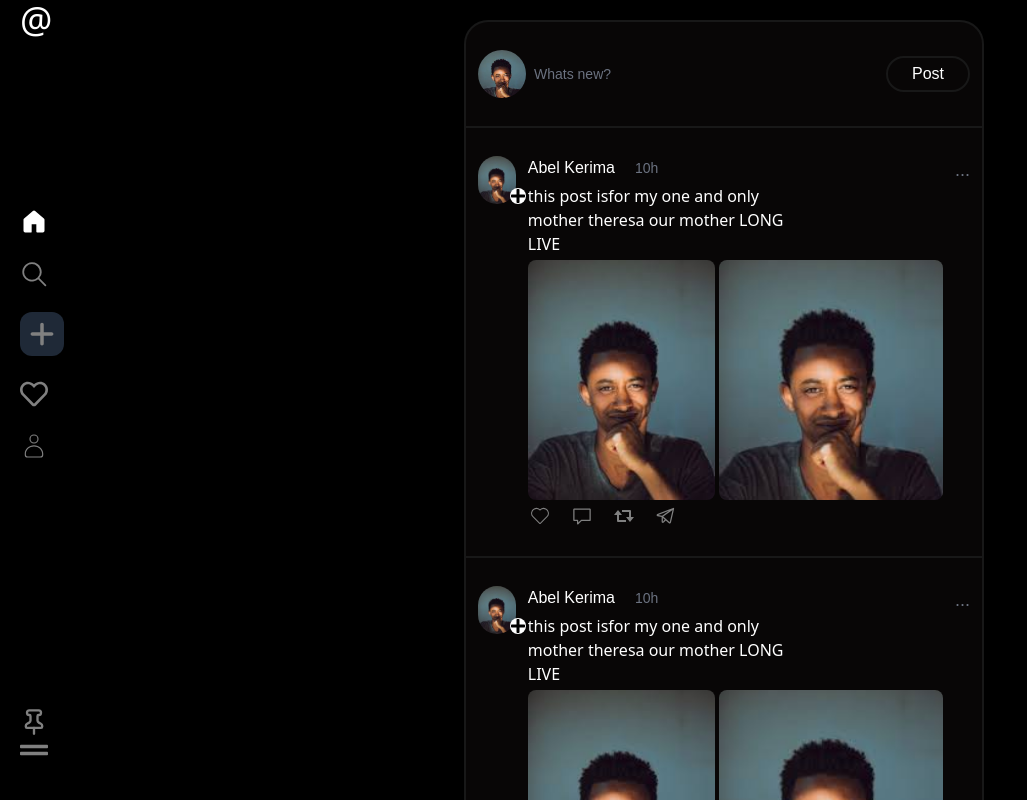
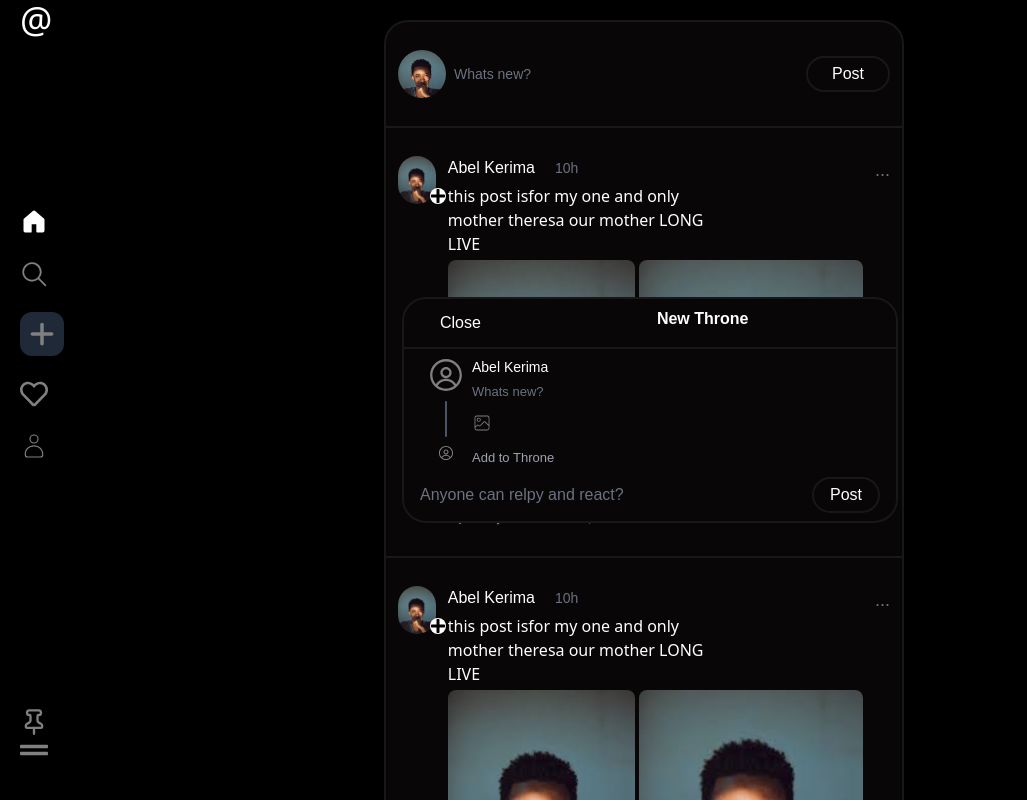
Before and after one commit to lleull/throne, a Next.js app: page / in a window 1280 px wide. Both pictures are taken after a click on the element 42 px from the left and 334 px from the top of the page. Shown: the top 800 px of the page, without its empty margins (0-1027 px from the left). Built offline with nearby package versions, Linux system fonts and the light colour scheme.

Commit message:
Add post ui finished

```diff
--- a/src/app/page.tsx
+++ b/src/app/page.tsx
@@ -4,19 +4,18 @@ import MainBox from '@/components/MainBox'
 import Image from 'next/image'
 import React, { useState } from 'react'
 import Avatar from "@/assets/p1.jpeg"
-import AddThrone from '@/components/AddThrone'
 import Sidebar from '@/components/Sidebar'
-
+import AddNewPost from '@/components/AddPost'
 interface Hometype {
   CustomPost: any
 }
 const Home: React.FC<Hometype> = ({ children }: any) => {
   const [isModalOpen, setModalOpen] = useState(false);
   return (
-    <div className="flex flex-row items-center">
+    <div className="flex flex-row items-center " >
 
       <Sidebar setModalOpen={setModalOpen} />
-      {/* <AddThrone isOpen={isModalOpen} onClose={() => setModalOpen(false)} /> */}
+      <AddNewPost isOpen={isModalOpen} onClose={() => setModalOpen(false)} />
       <MainBox>
         <div className=' w-full overflow-none  border-custom-border px-3 py-7 flex flex-row items-center border-b-2'>
           {/* Profile owner */}
--- /dev/null
+++ b/src/components/AddPost.tsx
@@ -0,0 +1,67 @@
+import React from 'react'
+import Portal from './Portal';
+import { RxAvatar } from 'react-icons/rx';
+import Image from 'next/image';
+
+import { CiImageOn } from "react-icons/ci";
+const AddNewPost = ({ isOpen, onClose }: any) => {
+    if (!isOpen) return null;
+
+    return (
+        <Portal>
+
+            <div className='w-full h-screen flex items-center justify-center bg-blur absolute top-0 z-10'>
+                <div className='w-[62vh] ml-5   border-custom-border bg-custom-light border-2 rounded-3xl  mt-5   items-center justify-center h-54 '>
+                    <div className='w-full px-5 py-2  flex flex-row border-b-2 border-custom-border mb-2'>
+
+                        <button onClick={() => onClose(!isOpen)} className='py-1  px-4  text-pretty  rounded-3xl justify-end items-end' >
+                            Close
+
+                        </button>
+                        <h2 className='w-full ml-40 font-semibold pr-29 '>
+                            New Throne
+                        </h2>
+                    </div>
+
+                    <div className='flex flex-col items-start  gap-1 px-6'>
+                        <div className='flex flex-row items-start gap-2'>
+                            <div className='flex items-center flex-col'>
+
+
+                                <RxAvatar color='gray' className='w-9 h-9 object-cover rounded-full' />
+                                <div className='w-[2px] rounded-full h-9 bg-gray-600 mt-2' />
+                                <RxAvatar color='gray' className='w-4 h-4 object-cover rounded-full mt-2' />
+
+                            </div>
+                            <div className='flex flex-col gap-1'>
+
+                                <h2 className='text-[14px] font-bold- '>Abel Kerima</h2>
+                                <p className='text-[13px] text-gray-500'>Whats new?</p>
+
+                                <div className='py-2'>
+                                    <CiImageOn color='gray' className='w-5 h-5' />
+                                </div>
+
+                                <input type="text" className='bg-transparent w-52 placeholder:text-[13px]' placeholder='Add to Throne' />
+                            </div>
+                        </div>
+
+
+                    </div>
+
+                    <div className='w-full px-4 py-2 flex items-center justify-between'>
+                        <p className='text-[16px] text-gray-500'>Anyone can relpy and react?</p>
+
+
+                        <button onClick={() => onClose(!isOpen)} className='py-1 border-custom-border border-2  px-4  text-pretty  rounded-3xl justify-end items-end' >
+                            Post
+
+                        </button>
+                    </div>
+                </div>
+            </div>
+        </Portal>
+    )
+}
+
+export default AddNewPost
--- a/src/components/AddThrone.tsx
+++ /dev/null
@@ -1,22 +0,0 @@
-import React from 'react'
-import Portal from './Portal';
-
-const AddThrone = ({ isOpen, onClose }: any) => {
-    if (!isOpen) return null;
-
-    return (
-        <Portal>
-
-            <div className='w-full h-screen flex items-center justify-center bg-blu absolute top-0 z-10'>
-                <div className='w-[40vh]  border-custom-border bg-custom-light border-2 rounded-t-3xl  mt-5   items-center justify-center h-54 '>
-                    <button onClick={() => onClose(!isOpen)} className='py-1 px-6 border-2 border-custom-border  rounded-3xl justify-end items-end' >
-                        Close
-
-                    </button>
-                </div>
-            </div>
-        </Portal>
-    )
-}
-
-export default AddThrone
--- a/src/components/MainBox.tsx
+++ b/src/components/MainBox.tsx
@@ -3,8 +3,8 @@ import SuggestionPeople from './SuggestionPeople'
 
 const MainBox = ({ children }: any) => {
     return (
-        <div className='w-screen h-[100vh] flex flex-row  justify-center overflow-scroll  relative  scrollbar-hide'>
-            <div className='w-[65vh] border-custom-border bg-custom-light border-2 rounded-t-3xl border-b-0 mt-5   items-center justify-center  scrollbar-hide'>
+        <div className='w-screen h-[100vh] flex flex-row  justify-center overflow-scroll  relative  scrollbar-hide '>
+            <div className='w-[65vh] mr-40 border-custom-border bg-custom-light border-2 rounded-t-3xl border-b-0 mt-5   items-center justify-center  scrollbar-hide'>
 
                 {children}
             </div>
```
